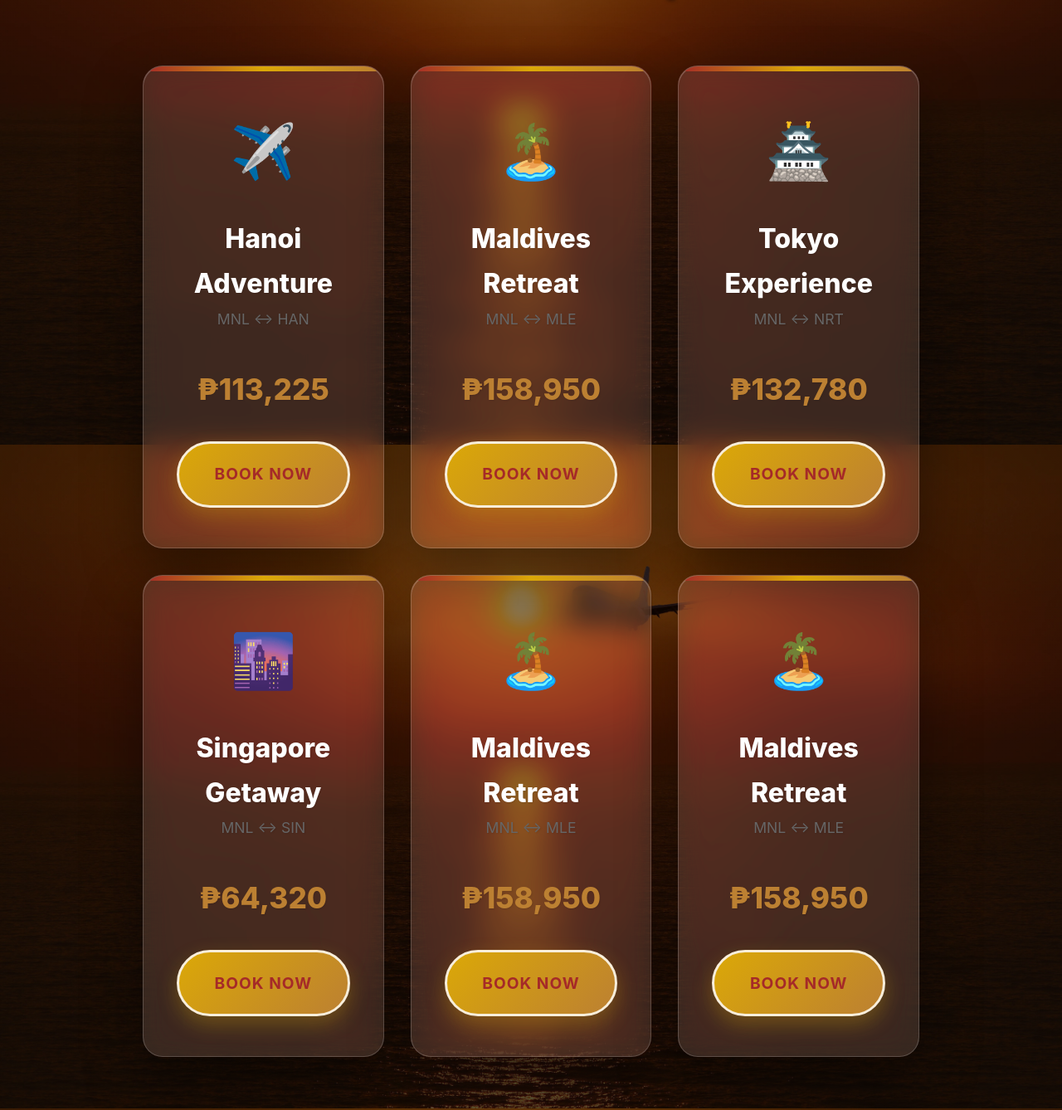
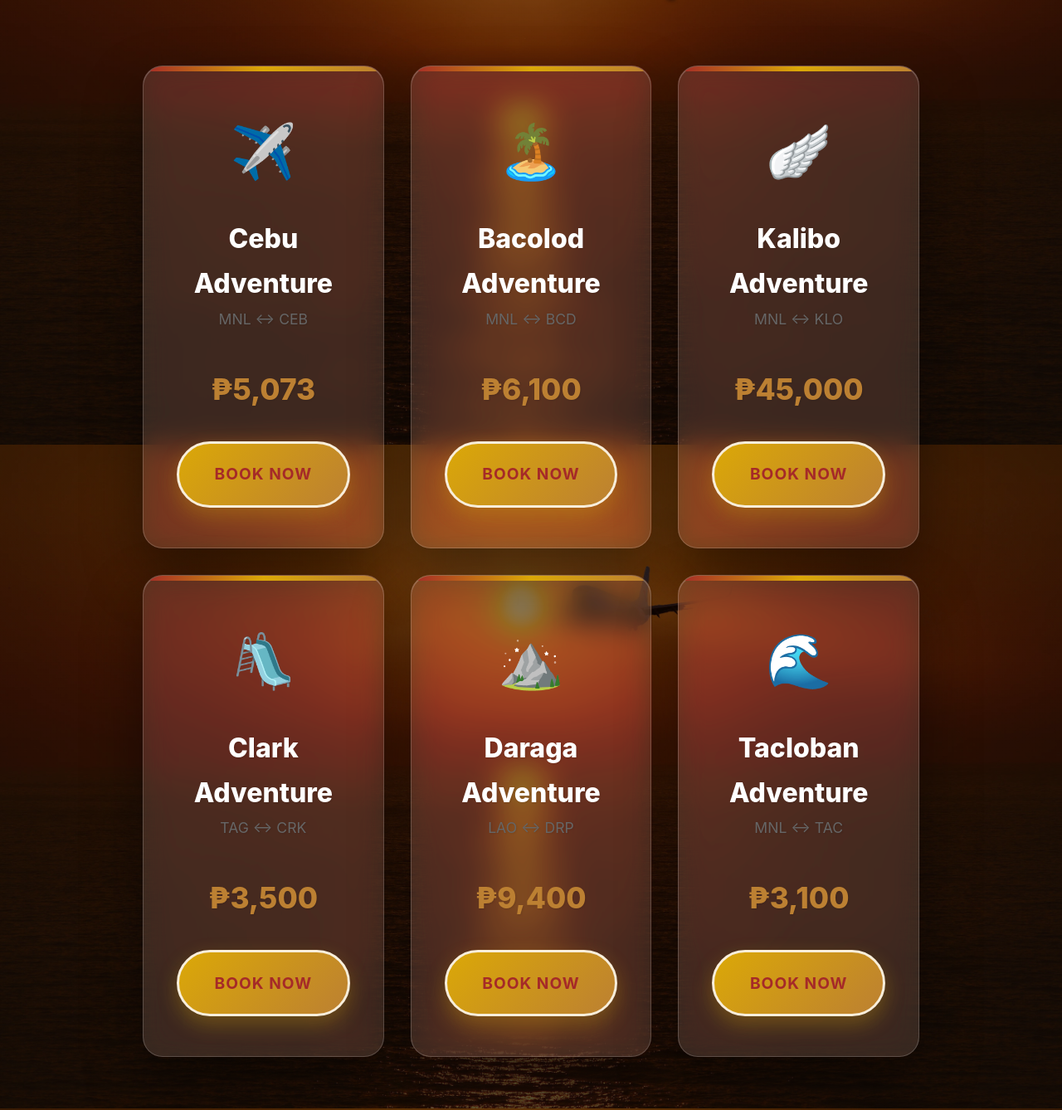
Before and after one commit to asdfgcarlo/TheExpedition, a Flask app: page /book in a window 1280 px wide. Shown: the part 264-1602 px from the top of the page at 83% size. Run offline with Flask 3, Linux system fonts and the light colour scheme; the visitor is signed in with stand-in values (Sample User, id 1); some libraries are stand-ins or nearby versions.

Commit message:
final proj

```diff
--- a/app.py
+++ b/app.py
@@ -146,11 +146,12 @@ def book():
 # ---------------- FILL UP + BOOKING ----------------
 
 FLIGHTS = {
-        "MNL-HAN": 113225,
-        "MNL-DPS": 89499,
-        "MNL-NRT": 132780,
-        "MNL-SIN": 64320,
-        "MNL-MLE": 158950
+        "MNL-CEB": 5073,
+        "MNL-BCD": 6100,
+        "MNL-KLO": 45000,
+        "TAG-CRK": 3500,
+        "LAO-DRP": 9400,
+        "MNL-TAC": 3100
            }
 
 @app.route('/fillup/<flight>/<int:price>', methods=['GET', 'POST'])
--- a/static/receipt.css
+++ b/static/receipt.css
@@ -24,7 +24,7 @@ body {
 
     padding-top: 120px;
 
-    overflow: hidden;
+    overflow: auto;
 }
 
 
--- a/templates/book_now.html
+++ b/templates/book_now.html
@@ -39,11 +39,11 @@
     <div class="booking-card">
         <div class="flight-icon">✈️</div>
 
-        <h3>Hanoi Adventure<br><span>MNL ↔ HAN</span></h3>
+        <h3>Cebu Adventure<br><span>MNL ↔ CEB</span></h3>
 
-        <div class="price">₱113,225</div>
+        <div class="price">₱5,073</div>
 
-        <a href="{{ url_for('fillup', flight='MNL-HAN', price=flights['MNL-HAN']) }}" class="book-btn">
+        <a href="{{ url_for('fillup', flight='MNL-CEB', price=flights['MNL-CEB']) }}" class="book-btn">
     BOOK NOW
 </a>
     </div>
@@ -52,62 +52,62 @@
     <div class="booking-card">
         <div class="flight-icon">🏝️</div>
 
-        <h3>Maldives Retreat<br><span>MNL ↔ MLE</span></h3>
+        <h3>Bacolod Adventure<br><span>MNL ↔ BCD</span></h3>
 
-        <div class="price">₱158,950</div>
+        <div class="price">₱6,100</div>
 
-        <a href="{{ url_for('fillup', flight='MNL-MLE', price=flights['MNL-MLE']) }}" class="book-btn">
+        <a href="{{ url_for('fillup', flight='MNL-BCD', price=flights['MNL-BCD']) }}" class="book-btn">
     BOOK NOW
 </a>
     </div>
 
     <!-- TOUR PACKAGE 3 -->
     <div class="booking-card">
-        <div class="flight-icon">🏯</div>
+        <div class="flight-icon">🪽</div>
 
-        <h3>Tokyo Experience<br><span>MNL ↔ NRT</span></h3>
+        <h3>Kalibo Adventure<br><span>MNL ↔ KLO</span></h3>
 
-        <div class="price">₱132,780</div>
+        <div class="price">₱45,000</div>
 
-        <a href="{{ url_for('fillup', flight='MNL-NRT', price=flights['MNL-NRT']) }}" class="book-btn">
+        <a href="{{ url_for('fillup', flight='MNL-KLO', price=flights['MNL-KLO']) }}" class="book-btn">
     BOOK NOW
 </a>
     </div>
 
     <!-- TOUR PACKAGE 4 -->
     <div class="booking-card">
-        <div class="flight-icon">🌆</div>
+        <div class="flight-icon">🛝</div>
 
-        <h3>Singapore Getaway<br><span>MNL ↔ SIN</span></h3>
+        <h3>Clark Adventure<br><span>TAG ↔ CRK</span></h3>
 
-        <div class="price">₱64,320</div>
+        <div class="price">₱3,500</div>
 
-        <a href="{{ url_for('fillup', flight='MNL-SIN', price=flights['MNL-SIN']) }}" class="book-btn">
+        <a href="{{ url_for('fillup', flight='TAG-CRK', price=flights['TAG-CRK']) }}" class="book-btn">
     BOOK NOW
 </a>
     </div>
 
     <!-- TOUR PACKAGE 5 -->
     <div class="booking-card">
-        <div class="flight-icon">🏝️</div>
+        <div class="flight-icon">⛰️</div>
 
-        <h3>Maldives Retreat<br><span>MNL ↔ MLE</span></h3>
+        <h3>Daraga Adventure<br><span>LAO ↔ DRP</span></h3>
 
-        <div class="price">₱158,950</div>
+        <div class="price">₱9,400</div>
 
-        <a href="{{ url_for('fillup', flight='MNL-MLE', price=flights['MNL-MLE']) }}" class="book-btn">
+        <a href="{{ url_for('fillup', flight='LAO-DRP', price=flights['LAO-DRP']) }}" class="book-btn">
     BOOK NOW
 </a>
     </div>
     <!-- TOUR PACKAGE 6 -->
     <div class="booking-card">
-        <div class="flight-icon">🏝️</div>
+        <div class="flight-icon">🌊</div>
 
-        <h3>Maldives Retreat<br><span>MNL ↔ MLE</span></h3>
+        <h3>Tacloban Adventure<br><span>MNL ↔ TAC</span></h3>
 
-        <div class="price">₱158,950</div>
+        <div class="price">₱3,100</div>
 
-        <a href="{{ url_for('fillup', flight='MNL-MLE', price=flights['MNL-MLE']) }}" class="book-btn">
+        <a href="{{ url_for('fillup', flight='MNL-TAC', price=flights['MNL-TAC']) }}" class="book-btn">
     BOOK NOW
 </a>
     </div>
```
Also changed, not shown: templates/attraction.html (+34 -34 lines).
